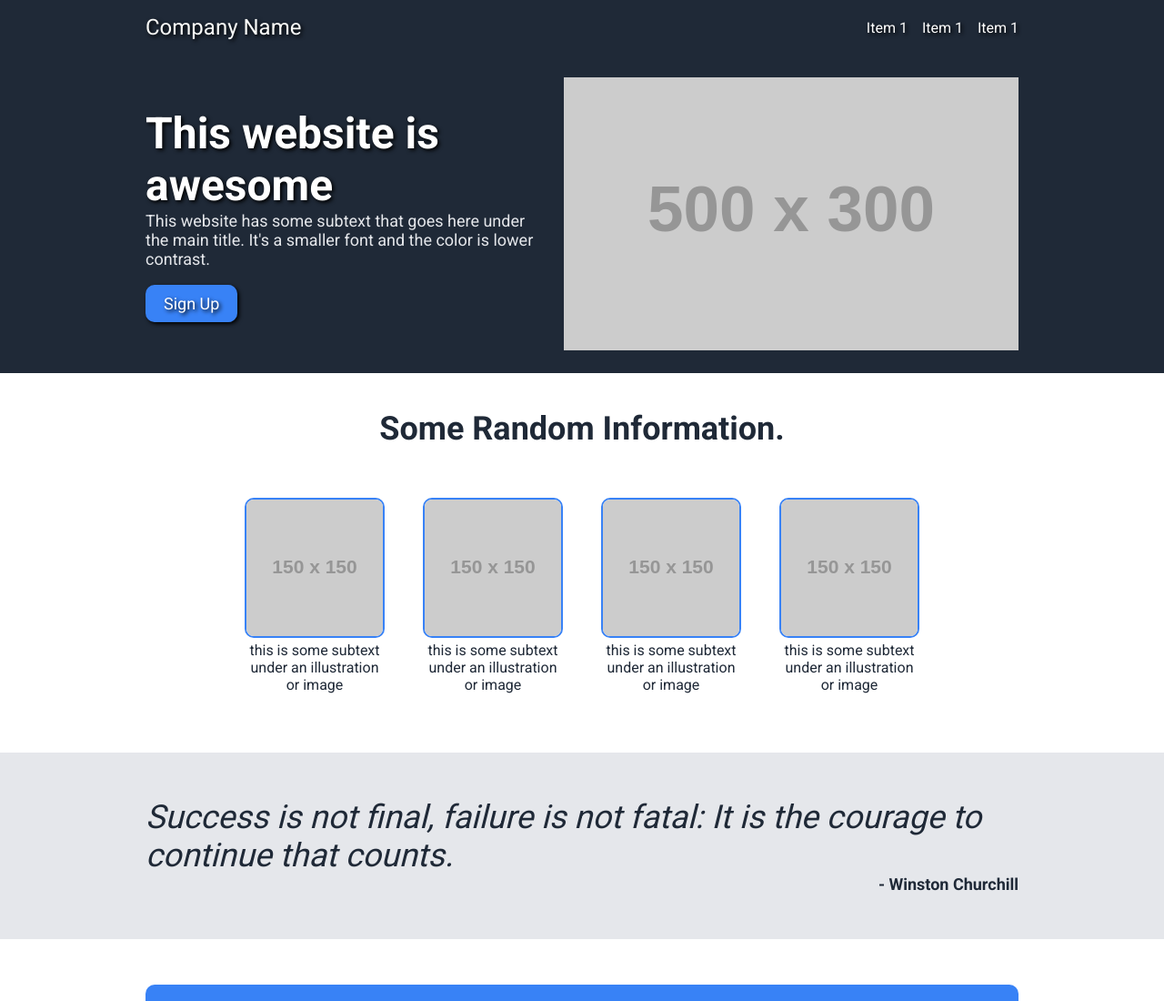
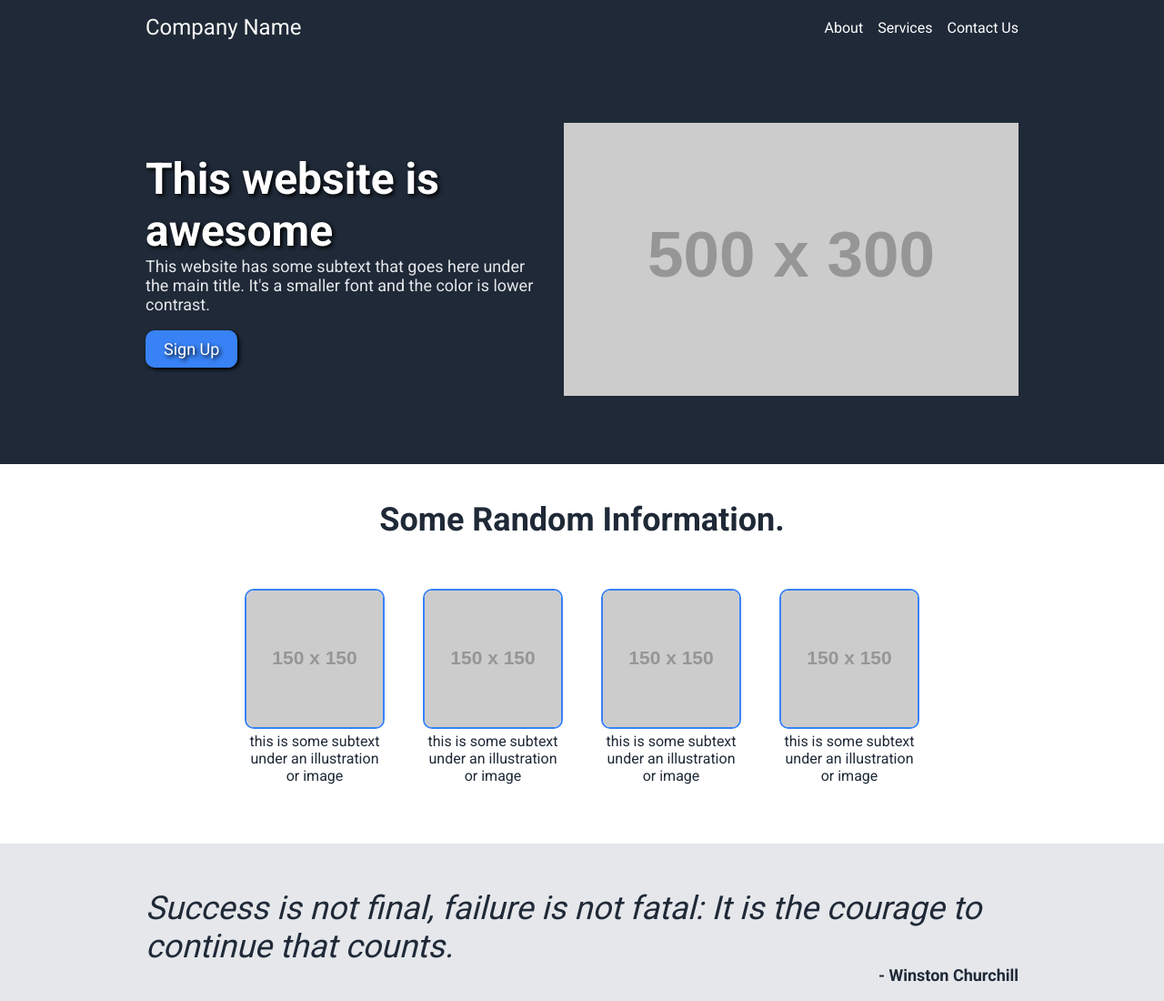
Before and after one commit to goodkent/odin_landing_page, a plain HTML site: page index.html in a window 1280 px wide. Shown: the top 1100 px of the page at 91% size. Drawn offline with Linux system fonts and the light colour scheme; placeholder pictures from the web are drawn by us.

Commit message:
update css

```diff
--- a/index.html
+++ b/index.html
@@ -16,9 +16,9 @@
         </div>
         <div class="right">
           <ul>
-            <li><a href="#">Item 1</a></li>
-            <li><a href="#">Item 1</a></li>
-            <li><a href="#">Item 1</a></li>
+            <li><a href="#">About</a></li>
+            <li><a href="#">Services</a></li>
+            <li><a href="#">Contact Us</a></li>
           </ul>
         </div>
       </div>
--- a/styles/style.css
+++ b/styles/style.css
@@ -25,7 +25,7 @@ body {
     padding: 16px;
     display: flex;
     justify-content: space-between;
-    text-shadow: 2px 2px 4px #000000;
+
     align-items: center;
     width:960px;
 
@@ -34,6 +34,11 @@ body {
 
   .menuitems a {
     text-decoration: none;
+  }
+
+  .menuitems a:hover {
+    text-shadow: 0px 4px 4px #3882F6;
+
   }
 
   .menubar .menuitems ul {
@@ -50,7 +55,7 @@ body {
     flex-direction: row;
     align-items: center;
     gap: 25px;
-    padding: 25px;
+    padding: 75px 50px 75px 50px;
 
   }
 
```
